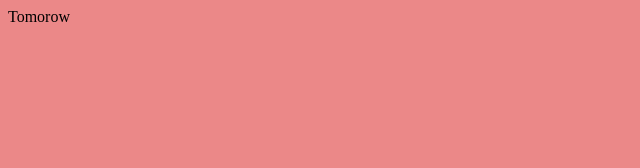
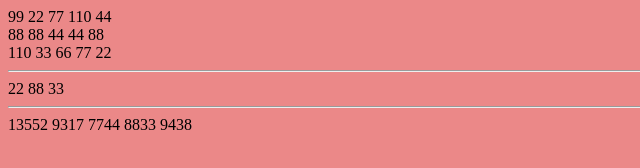
Before and after one commit to SafeGuardJS/jsPractice, a plain HTML site: page index.html in a window 1280 px wide. Shown: the whole page, without its empty margins (0-640 px from the left). Drawn offline with Linux system fonts and the light colour scheme.

Commit message:
Matrix multiply vector(EPAM task)

```diff
--- a/index.html
+++ b/index.html
@@ -11,12 +11,8 @@
         body{
             background: rgb(235, 136, 136);
         }
+
     </style>
-    <p><time  datetime="2012-12-23T08:23:11+07:00">Tomorow</time></p>
-
-
-
 
 
 </body>
-</html>
--- a/js.js
+++ b/js.js
@@ -3,4 +3,71 @@
 //Task 1
 //Object
 
-alert(null == null);
+let Matrix = getMatrix(3, 5, 0, 10),
+    vector = getVector(3, 0, 10),
+    resul;
+
+printMatrix(Matrix, 3, 5);
+document.write("<hr>" + vector.join(" "));
+resulst = calculateMul(Matrix, vector, 3, 5);
+document.write("<hr>" + resulst.join(" "));
+
+
+
+
+
+//=========================================
+
+function getMatrix(row, col, min, max) {
+    var Matrix = new Array(row);
+
+    for(let i = 0; i < row; i++) {
+        Matrix[i] = new Array(col);
+    }
+
+    for(let i = 0; i < row; i++) {
+        for(let j = 0; j < col; j++) {
+            Matrix[i][j] = getRandom(min, max);
+        }
+    }
+
+    return Matrix;
+}
+
+function printMatrix(Matrix, row, col) {
+    for(let i = 0; i < row; i++) {
+        for(let j = 0; j < col; j++) {
+            document.write(Matrix[i][j] + " ");
+        }
+        document.write("<br />");
+    }
+}
+
+function getVector(row, min, max) {
+    let vector = new Array(row);
+
+    for(let i = 0; i < row; i++) {
+        vector[i] = getRandom(min, max);
+    }
+
+    return vector;
+}
+
+function getRandom(min, max) {
+    return Math.ceil(10 * Math.random()) * (max - min + 1) + min;
+}
+
+function calculateMul(Matrix, vector, row, col) {
+    let result = new Array(col);
+    for(let i = 0; i < col; i++) {
+        result[i] = 0;
+    }
+
+    for(let i = 0; i < col; i++) {
+        for(let j = 0; j < row; j++) {
+            result[i] += Matrix[j][i] * vector[j];
+        }
+    }
+
+    return result;
+}
```
